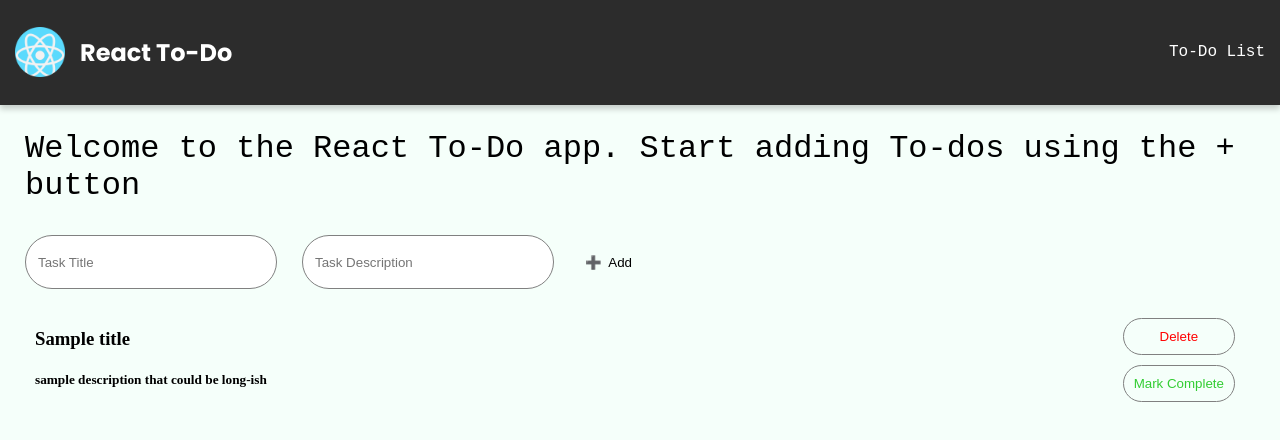
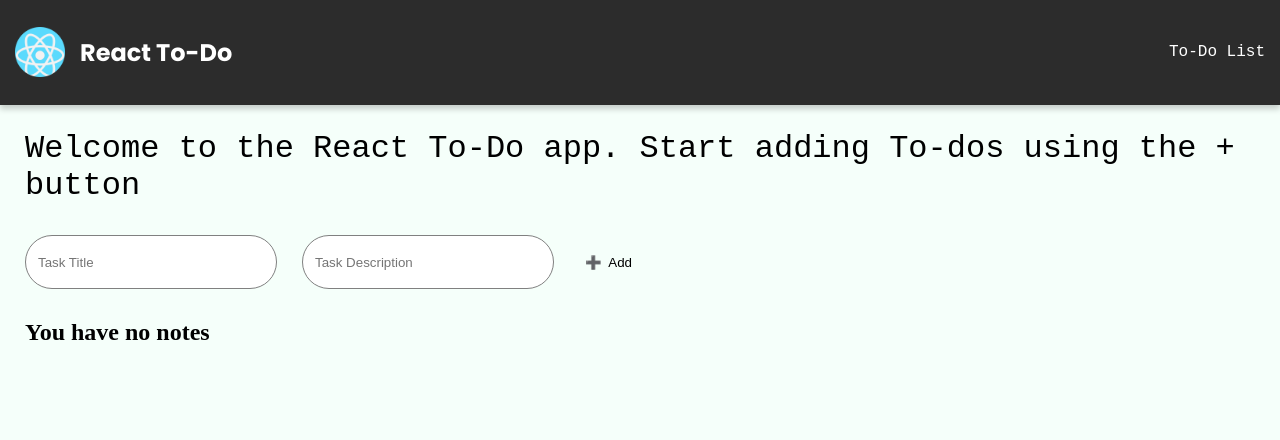
Before and after one commit to Romanviann/react-todo, a React (Vite) app: page / in a window 1280 px wide. Both pictures are taken after a click on the button "Delete". Shown: the top 440 px of the page. Built offline with nearby package versions, Linux system fonts and the light colour scheme; a web font is replaced by a local one.

Commit message:
implement ability to delete tasks

```diff
--- a/src/App.jsx
+++ b/src/App.jsx
@@ -1,5 +1,4 @@
 import {useState} from 'react'
-
 import './App.css'
 import Navbar from "./components/Navbar/Navbar.jsx";
 import ToDoForm from "./components/ToDoForm/ToDoForm.jsx";
@@ -18,6 +17,12 @@ function App() {
         })
     }
 
+    function deleteTask(taskId) {
+        setTasks(() => {
+            return tasks.filter(task => task.id !== taskId)
+        })
+    }
+
     return (
         <>
             <Navbar></Navbar>
@@ -25,7 +30,7 @@ function App() {
                 <h1 className="reddit-mono-regular margin-25">Welcome to the React To-Do app. Start adding To-dos using
                     the + button</h1>
                 <ToDoForm addTask={addTask}></ToDoForm>
-                <TasksList tasks={tasks}></TasksList>
+                <TasksList deleteTask={deleteTask} tasks={tasks}></TasksList>
             </div>
         </>
     )
--- a/src/components/Task/Task.jsx
+++ b/src/components/Task/Task.jsx
@@ -1,7 +1,7 @@
 import React from "react";
 import "./Task.css";
 
-export default function Task({task, borderBottom}) {
+export default function Task({task, borderBottom, deleteTask}) {
 
     return (
         <div className={"task-container"} style={{borderBottom: borderBottom}}>
@@ -10,7 +10,7 @@ export default function Task({task, borderBottom}) {
                 <h5>{task.description}</h5>
             </div>
             <div className={"task-controls"}>
-                <button type={"button"} className={"task-control-buttons delete-button"}>Delete</button>
+                <button onClick={() => deleteTask(task.id)} type={"button"} className={"task-control-buttons delete-button"}>Delete</button>
                 <button type={"button"} className={"task-control-buttons check-button"}>Mark Complete</button>
             </div>
 
--- a/src/components/TasksList/TasksList.jsx
+++ b/src/components/TasksList/TasksList.jsx
@@ -1,14 +1,15 @@
 import React from "react";
 import Task from "../Task/Task.jsx";
 
-export default function TasksList({tasks}) {
+export default function TasksList({tasks, deleteTask}) {
     const toDoTasks = tasks.map(task => (
-        <Task key={task.id} task={task} borderBottom={tasks.length > 1 ? '1px solid gray' : '0'}/>
+        <Task deleteTask={deleteTask} key={task.id} task={task} borderBottom={tasks.length > 1 ? '1px solid gray' : '0'}/>
     ));
 
     return (
         <div>
-            {toDoTasks}
+            {tasks.length === 0 && <h2> You have no notes</h2>}
+            {tasks.length > 0 && <div>{toDoTasks}</div>}
         </div>
     );
 }
```
